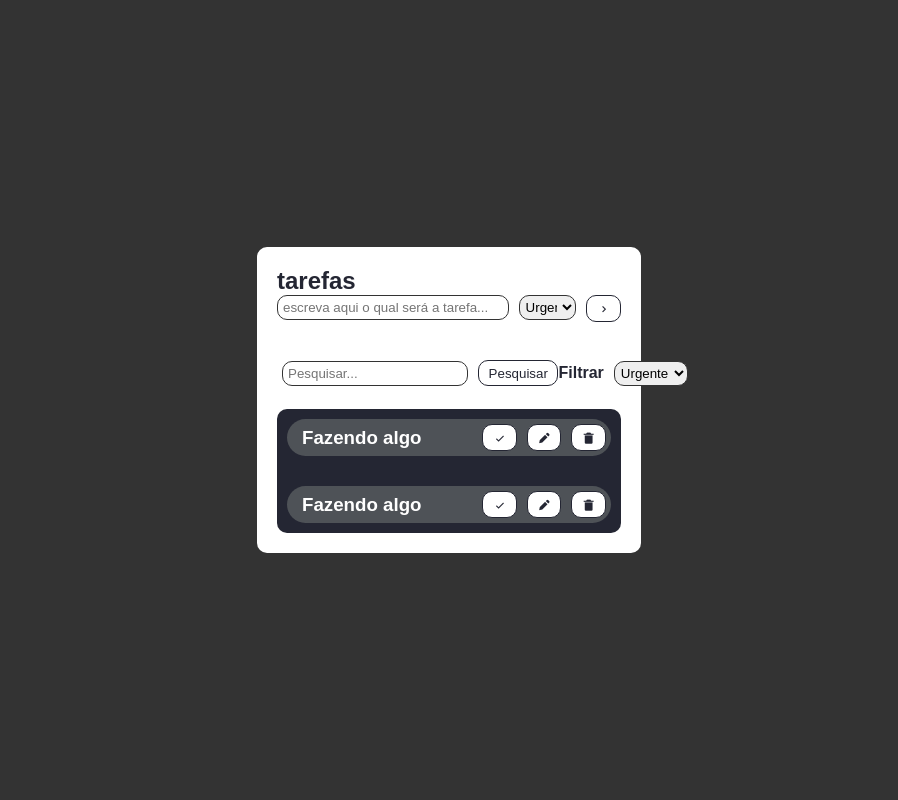
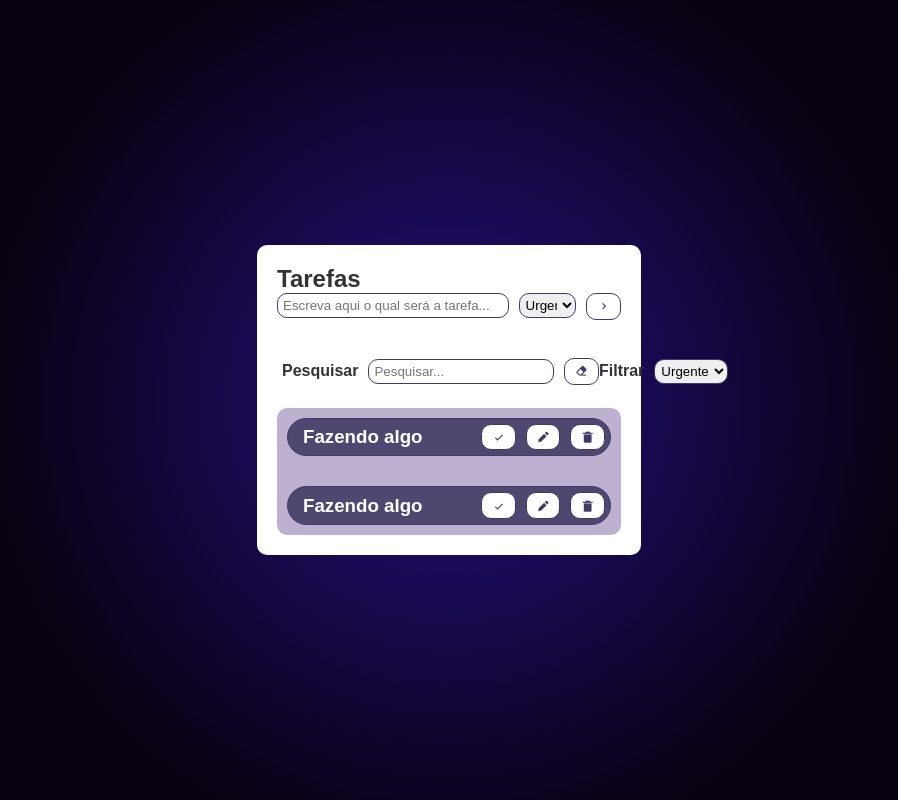
Before and after one commit to mariappaulas2/avaliacao, a plain HTML site: page index.html in a window 1280 px wide. Shown: the whole page, without its empty margins (191-1089 px from the left). Drawn offline with nearby package versions, Linux system fonts and the light colour scheme; a web font is replaced by a local one.

Commit message:
finalizando ate entao

```diff
--- a/css/style.css
+++ b/css/style.css
@@ -9,7 +9,8 @@
 }
 body
 {
-    background-color: #333;
+    background: rgb(36,15,128);
+    background: radial-gradient(circle, rgba(36,15,128,1) 0%, rgba(7,1,15,1) 62%);
 }
 
 .container
@@ -18,16 +19,17 @@ body
     justify-content: center;
     align-items: center;
     height: 100vh;
-    color: #242633;
+    color: #333;
 }
 
 .card
 {
-    background-color: #fff;
+    background-color: #ffffff;
     border-radius: 10px;
     width: 30%;
     margin: 20px auto;
     padding: 20px;
+
 }
 
 .formularioPT1
@@ -57,7 +59,7 @@ body
     padding: 2px;
     padding-left: 5px;
     border-radius: 10px;
-    border: 1px solid #333;
+    border: 1px solid #423a66;
 }
 
 #select-prioridade
@@ -66,7 +68,7 @@ body
     width: 17%;
     padding: 2px;
     border-radius: 10px;
-    border: 1px solid #333;
+    border: 1px solid #423a66;
 }
 
 .formularioFerramentas
@@ -94,7 +96,7 @@ body
 {
     height: 25px;
     border-radius: 10px;
-    border: 1px solid #333;
+    border: 1px solid #423a66;
     padding: 2px;
     padding-left: 5px;
 }
@@ -111,7 +113,7 @@ body
     height: 25px;
     padding: 2px;
     border-radius: 10px;
-    border: 1px solid #333;
+    border: 1px solid #423a66;
 }
 
 .todo
@@ -122,11 +124,12 @@ body
     justify-content: space-between;
     align-items: center;
     gap: 10px;
-    background-color: #4e5257;
+    background-color: #4e4770;
     border-radius: 20px;
     margin: 10px;
     padding: 5px;
     padding-left: 15px;
+    border: 1px solid #423a66;
 }
 
 .botoes
@@ -141,7 +144,7 @@ body
     display: flex;
     flex-direction: column;
     gap: 10px;
-    background-color: #242633;
+    background-color: #beb0d1;
     border-radius: 10px;
 
 }
@@ -149,8 +152,8 @@ body
 button
 {
     background-color: #ffff;
-    color: #242633;
-    border: 1px solid #242633;
+    color: #423a66;
+    border: 1px solid #423a66;
     border-radius: 10px;
     padding: 0.3rem 0.6rem;
     cursor: pointer;
@@ -167,24 +170,23 @@ button
 
 button:hover
 {
-    background-color: #333;
+    background-color: #423a66;
     color:hsl(0, 0%, 100%);
 }
 
-.finish-todo:hover,
-.prioridade-baixa:hover
+.finish-todo:hover
 {
     color: hsl(115, 100%, 50%);
 }
-
-.edit-todo:hover,
-.prioridade-normal:hover
+.edit-todo:hover
 {
     color: hsl(61, 100%, 50%);
 }
-
-.delete-todo:hover,
-.prioridade-urgente:hover
+.delete-todo:hover
 {
     color:hsl(0, 100%, 50%);
 }
+.delete-todo:hover
+{
+    color:hsl(0, 100%, 50%);
+}
--- a/index.html
+++ b/index.html
@@ -17,10 +17,10 @@
             <!-- parte 1 do formulario  -->
             <div class="formularioPT1">
 
-                <h2>tarefas</h2>
+                <h2>Tarefas</h2>
                 <form id = "storage">
 
-                    <input type="text" id="name" name="name" placeholder="escreva aqui o qual será a tarefa...">
+                    <input type="text" id="name" name="name" placeholder="Escreva aqui o qual será a tarefa...">
 
                     <select id="select-prioridade">
                         <option value="urgente-op">Urgente</option>
@@ -37,11 +37,12 @@
             <div class="formularioFerramentas">
 
                 <div class="PesquisaFiltros">
+
                     <!-- parte sobre pesquisas  -->
                     <div class="search">
-
+                        <h4>Pesquisar</h4>
                         <input type="text" id="search" placeholder="Pesquisar...">
-                        <button onclick="searchFunction()">Pesquisar</button>
+                        <button onclick="" id="deleteSearch"><i class='bx bxs-eraser'></i></button>
 
                     </div>
 
```
